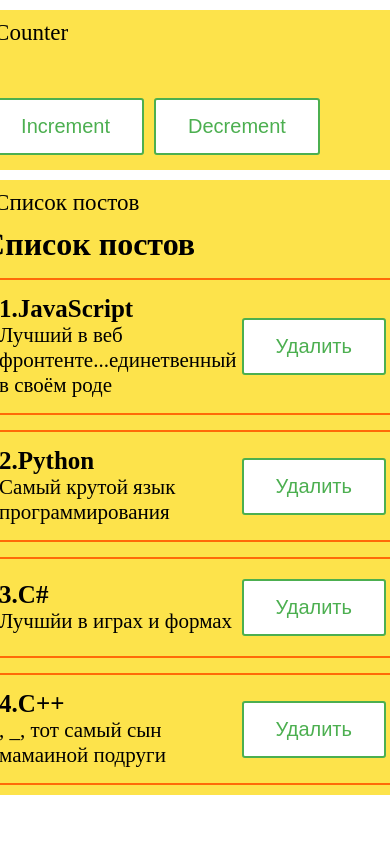
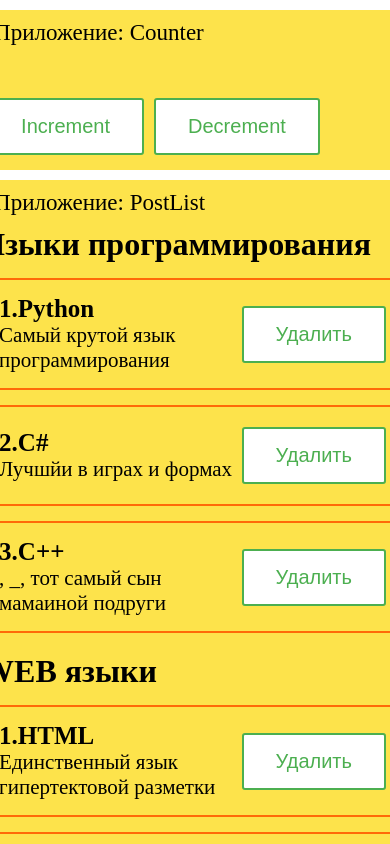
Before and after one commit to Azreil-OFD/Site_Test, a React (Create React App) app: page / in a window 390 px wide. Shown: the top 844 px of the page. Built offline with nearby package versions, Linux system fonts and the light colour scheme.

Commit message:
Доработал чуток counter , добаил deadInsade
|App|
-добавил ещё один массив
-добавил список Web

|jsx|
-добавил функцию deadInsade
-адаптивное название постов

|CSS|
-Добавил стили для counter

```diff
--- a/src/App.js
+++ b/src/App.js
@@ -5,11 +5,16 @@ import PostList from './components/PostList';
 import './styles/App.css';
 
 function App() {
-	  const [posts, setPosts] = useState([
-		{ id : 1 , title : 'JavaScript' , body: 'Лучший в веб фронтенте...единетвенный в своём роде'},
-		{ id : 2 , title : 'Python' , body: 'Самый крутой язык программирования'},
-		{ id : 3 , title : 'C#' , body: 'Лучшйи в играх и формах'},
-		{ id : 4 , title : 'C++' , body: ', _, тот самый сын мамаиной подруги'}
+	  const [YapPost, setYapPost] = useState([
+		{ id : 1 , title : 'Python' , body: 'Самый крутой язык программирования'},
+		{ id : 2 , title : 'C#' , body: 'Лучшйи в играх и формах'},
+		{ id : 3 , title : 'C++' , body: ', _, тот самый сын мамаиной подруги'}
+	  ]);
+
+	  const [hyperTextPost, setPosts] = useState([
+		{ id : 1 , title : 'HTML' , body: 'Единственный язык гипертектовой разметки'},
+		{ id : 2 , title : 'CSS' , body: 'Каскадные таблицы стилей '},
+		{ id : 3 , title : 'JavaScript' , body: 'Лучший в веб фронтенте...единетвенный в своём роде'},
 	  ]);
 
 
@@ -17,15 +22,15 @@ function App() {
 		<div className="App">
 
 			<div class="app_content start_content">
-				<strong class="app_content_title" >Counter</strong>
+				<strong class="app_content_title" >Приложение: Counter</strong>
 				<Counter />
 			</div>
 
 			<div class="app_content">
-				<strong class="app_content_title" >Список постов</strong>
+				<strong class="app_content_title" >Приложение: PostList</strong>
 
-				<PostList posts={posts} />
-
+				<PostList posts={YapPost} title="Языки программирования"/>
+				<PostList posts={hyperTextPost} title="WEB языки"/>
 			</div>
 
 		</div>
--- a/src/components/Counter.jsx
+++ b/src/components/Counter.jsx
@@ -1,19 +1,39 @@
-import React , {useState} from "react";
+import React, { useState } from "react";
 
 const Counter = () => {
     const [count, setCount] = useState(0);
-
+    const [deadInsade, setDeadInsade] = useState("");
+    const [deadInsade2, setDeadInsade2] = useState("");
     function increment() {
         setCount(count + 1);
+        if (count + 1 == -7) {
+            setDeadInsade("DEAD INSADE")
+            setDeadInsade2("1000")
+        } else {
+            setDeadInsade("")
+            setDeadInsade2("")
+        }
     }
 
     function decrement() {
         setCount(count - 1);
+        if (count - 1 == -7) {
+            setDeadInsade("DEAD INSADE")
+            setDeadInsade2("1000")
+        }else {
+            setDeadInsade("")
+            setDeadInsade2("")
+        }
     }
+
+
 
     return (
         <div>
-            <h1>{count}</h1>
+            <div className="">
+                <h1 className="count">{deadInsade2} {count}</h1>
+                <h1 className="dead__insade" >{deadInsade}</h1>
+            </div>
 
 
             <button onClick={increment} >Increment</button>
--- a/src/components/PostList.jsx
+++ b/src/components/PostList.jsx
@@ -2,12 +2,12 @@ import React , {useState} from "react";
 import PostItem from '../components/PostItem';
 
 
-const PostList = ({posts}) => {
+const PostList = ({posts , title}) => {
 
 
     return (
-        <div>
-            <h1 style={{textAling: 'center'}} >Список постов</h1>
+        <div class="post__list" >
+            <h1 style={{textAling: 'center'}} >{title}</h1>
             {posts.map( posts =>
 					<PostItem post={posts} key={posts.id}/>
 			)}
--- a/src/styles/App.css
+++ b/src/styles/App.css
@@ -103,3 +103,26 @@ button:hover {
 .post__body {
     font-size: 21px;
 }
+
+.post__list{
+    display: flex;
+    flex-direction: column;
+    margin-bottom: 20px;
+}
+
+/* Стили для Counter */
+.count {
+    display: inline;
+}
+
+.count__box{
+    margin-right: 10px;
+}
+
+.dead__insade {
+    font-size: 60px;
+    float: right;
+    color: red;
+    display: inline;
+    margin-top: -25px;
+}
```
